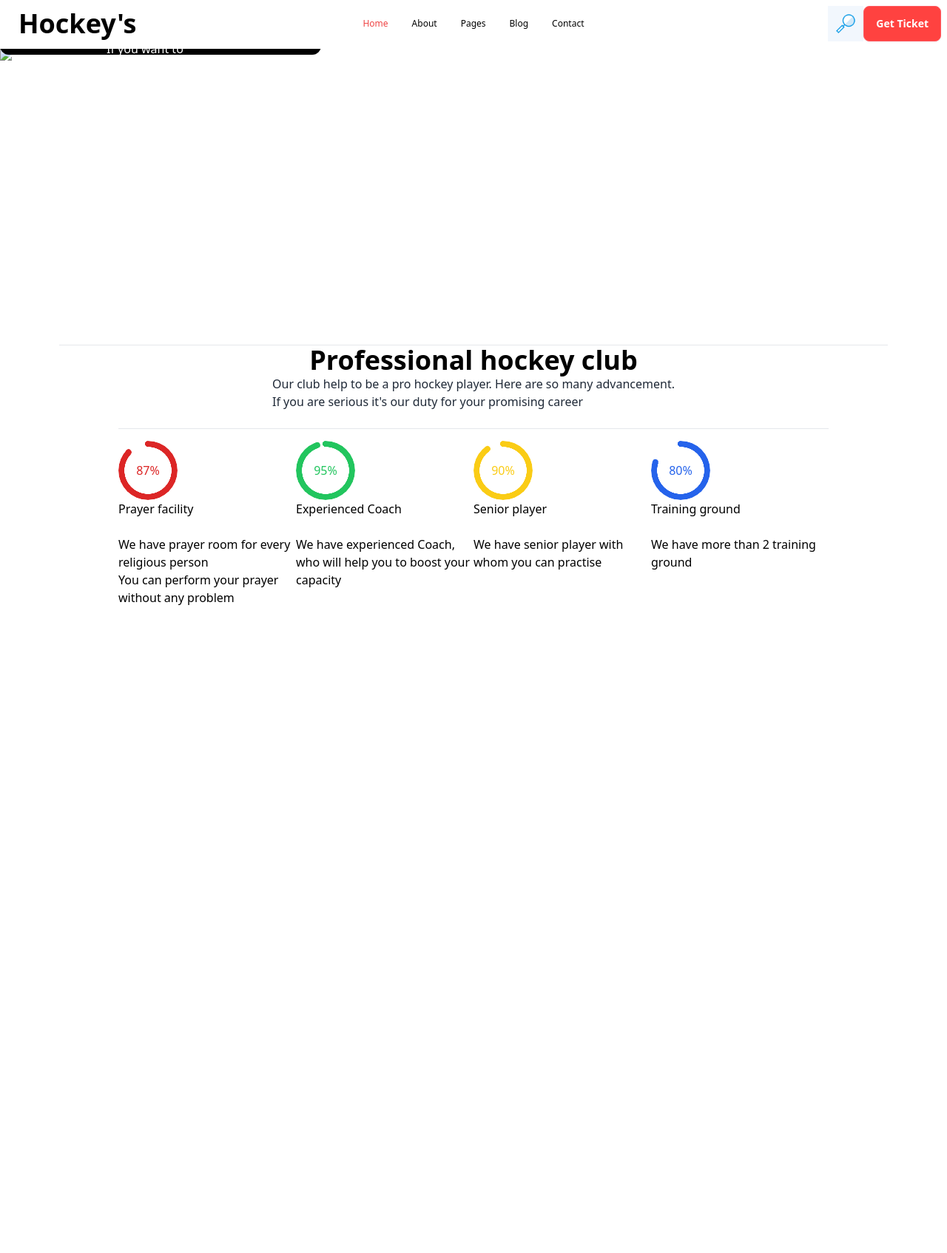
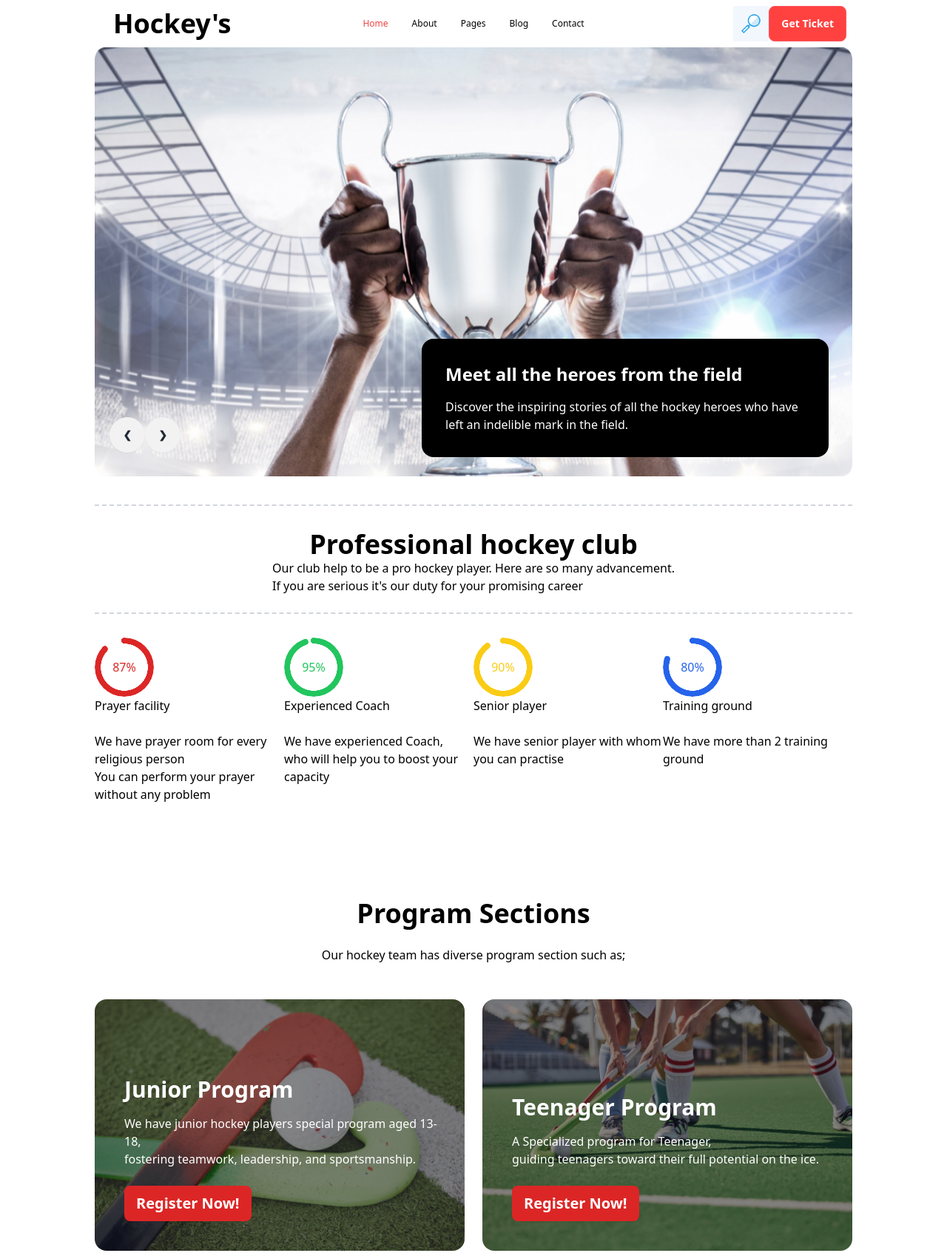
Before and after one commit to rezaulHassan/ass-3, a plain HTML site: page index.html in a window 1280 px wide. Shown: the top 1694 px of the page at 74% size. Before the commit the page ends 852 px from the top, so only its background shows below. Drawn offline with nearby package versions, Linux system fonts and the light colour scheme.

Commit message:
added bannerProgram commit

```diff
--- a/index.html
+++ b/index.html
@@ -33,7 +33,7 @@
 </style>
 </head>
 <body class="bg-all-body">
-    <header class="md:container md:mx-auto">
+    <header class="container mx-auto px-5 lg:px-32">
         <nav>
             <div class="navbar bg-white -100">
                 <div class="navbar-start">
@@ -62,54 +62,50 @@
                   </ul>
                 </div>
                 <div class="navbar-end">
-                 <img src="Images/magnifier_icon-icons.com_53660.png" class="h-12 " alt="">
+                 <img src="Images/magnifier_icon-icons.com_53660.png" class="h-12 invisible lg:visible " alt="">
                   <a class="btn btn-error bg-get-btn text-sm text-white ">Get Ticket</a>
                 </div>
               </div>
         </nav>
-<!-- Slider of Banner -->
-<div class="carousel w-360 h-138 relative  ">
-    <!-- slide 1 -->
-    <div id="slide1" class="carousel-item relative   w-full h-1/3 flex flex-cols lg:flex-row">
-      <img src="/images//1.png" class="w-full" />
+        <!-- container div -->
+        <div class="lg:relative">
+          <div class="carousel w-full lg:max-h-[580px]">
+            <div id="slide1" class="carousel-item relative w-full" >
+              <img src="Images/1.png" class="w-full" alt="">
+              <div class="absolute flex justify-between transform -translate-y-1/2 left-5  bottom-2">
+                <a href="#slide3" class="btn btn-circle">❮</a>
+                <a href="#slide2" class="btn btn-circle">❯</a>
+              </div>
 
-      <div class="absolute flex justify-between transform -translate-y-1/2 left-5  bottom-0">
+            </div>
+            <div id="slide2" class="carousel-item relative w-full">
+              <img src="Images/2.png" class="w-full" />
+              <div class="absolute flex justify-between transform -translate-y-1/2 left-5  bottom-2">
                 <a href="#slide1" class="btn btn-circle">❮</a>
                 <a href="#slide2" class="btn btn-circle">❯</a>
               </div>
-      <div class=" lg:absolute   right-5  bottom-2 h-36 rounded-xl bg-black pr-36 pl-36 text-white">
-
-<h1 class="mt-1 text-2xl">Meet all the heroes from the field</h1> <br>
-<p>If you want to meet all of our heros here you go</p>
             </div>
-
           </div>
-
-
-
-    <div id="slide2" class="carousel-item relative w-full h-1/3 flex-cols lg:flex-row">
-      <img src="/images/hockey-swoosh-8951097.webp" class="w-full h-96" />
-      <div class="absolute flex justify-between transform -translate-y-1/2 left-5 right-5 top-1/2">
-        <a href="#slide1" class="btn btn-circle">❮</a>
-        <a href="#slide3" class="btn btn-circle">❯</a>
+          <div class="lg:absolute bottom-8 right-8 bg-black p-8 mt-4 lg:mt-0 text-white lg:max-w-[550px] rounded-2xl">
+            <h4 class="text-2xl font-extrabold pb-4">Meet all the heroes from the field</h4>
+            <p class="text-base font-medium">Discover the inspiring stories of all the hockey heroes who have left an indelible mark in the field.</p>
           </div>
         </div>
 
-  </div>
+    </header>
 
-    </header>
-    <hr class="mt-4 mr-20 ml-20">
-    <main class="mr-20 ml-20">
+    <main class="container mx-auto px-5 lg:px-32">
       <!--  section 1-->
-<section class=" mr-20 ml-20">
-  <div class="grid grid-cols-1 justify-items-center">
+      <hr class="border-t-2 border-dashed border-gray-300 mb-8 mt-8">
+<section class=" ">
+  <div class="text-black grid grid-cols-1 justify-items-center">
     <h1 class="text-4xl font-semibold text-black">Professional hockey club</h1>
     <p>Our club help to be a pro hockey player. Here are so many advancement. <br>
     If you are serious it's our duty for your promising career</p>
   </div>
-  <hr class="mt-6 mb-4">
+  <hr class="border-t-2 border-dashed border-gray-300  mt-6 ">
   <!-- radial -->
-  <div class="inline-grid grid-cols-1 mb-8 lg:grid-cols-4">
+  <div class="inline-grid grid-cols-1 mb-8 mt-8 lg:grid-cols-4">
     <div class="text-black">
  <div class="radial-progress text-red-600 " style="--value:87;" role="progressbar">87%</div>
  <h1>Prayer facility</h1>
@@ -135,6 +131,39 @@ You can perform your prayer without any problem</p>
  </div>
  </div>
 </section>
+<!-- section 2 program section -->
+<section class="mt-10 lg:mt-24">
+  <div class="text-black grid justify-items-center">
+    <hr>
+    <h1 class="text-4xl font-semibold text-black">Program Sections</h1>
+    <br><p>Our hockey team has diverse program section such as;</p>
+  </div>
+  <!-- container div -->
+  <div class="grid sm:grid-rows-3 lg:grid-cols-2 lg:grid-rows-2 lg:flex-1 gap-6 mt-12">
+    <div class="relative bg-[linear-gradient(45deg,rgba(19,19,24,0.5),rgba(19,19,24,0.5)),url('Images/2.png')] h-[340px] bg-no-repeat bg-cover bg-center rounded-2xl w-full">
+      <div class="absolute bottom-6 lg:bottom-10 left-6 lg:left-10 right-6">
+        <h2 class="text-3xl font-extrabold text-white pb-3 lg:pb-4">Junior Program</h2>
+        <p class="text-base font-medium text-white pb-5 lg:pb-6">We have junior hockey players special program aged 13-18, <br>fostering teamwork, leadership, and sportsmanship.</p>
+        <button class="btn btn-primary bg-red-600 text-sm lg:text-xl text-white border-0 font-bold">Register Now!</button>
+      </div>
+    </div>
+    <div class="relative bg-[linear-gradient(45deg,rgba(19,19,24,0.5),rgba(19,19,24,0.5)),url('Images/3.png')] h-[340px] bg-no-repeat bg-cover bg-center rounded-2xl w-full">
+      <div class="absolute bottom-6 lg:bottom-10 left-6 lg:left-10 right-6">
+        <h2 class="text-3xl font-extrabold text-white pb-4">Teenager Program</h2>
+        <p class="text-base font-medium text-white pb-6">A Specialized program for Teenager, <br> guiding teenagers toward their full potential on the ice.</p>
+        <button class="btn btn-primary bg-red-600 text-sm lg:text-xl text-white border-0 font-bold">Register Now!</button>
+      </div>
+    </div>
+    <div class="relative bg-[linear-gradient(45deg,rgba(19,19,24,0.5),rgba(19,19,24,0.5)),url('Images/4.png')] h-[340px] bg-no-repeat bg-cover bg-center rounded-2xl lg:col-span-2 w-full">
+      <div class="absolute bottom-6 lg:bottom-10 left-6 lg:left-10 right-6">
+        <h2 class="text-3xl font-extrabold text-white pb-4">Professional Program</h2>
+        <p class="text-base font-medium text-white pb-6">This professional program is for promising young athletes who want to be a Real Pro <br>
+        and start a real career</p>
+        <button class="btn btn-primary bg-red-600 text-sm lg:text-xl text-white border-0 font-bold">Register Now!</button>
+      </div>
+    </div>
+  </div>
+</section>
     </main>
     <footer></footer>
 </body>
```
Also changed, not shown: extra.html (added, +83 -0 lines). Lines whose indentation alone changed are shown as unchanged.
